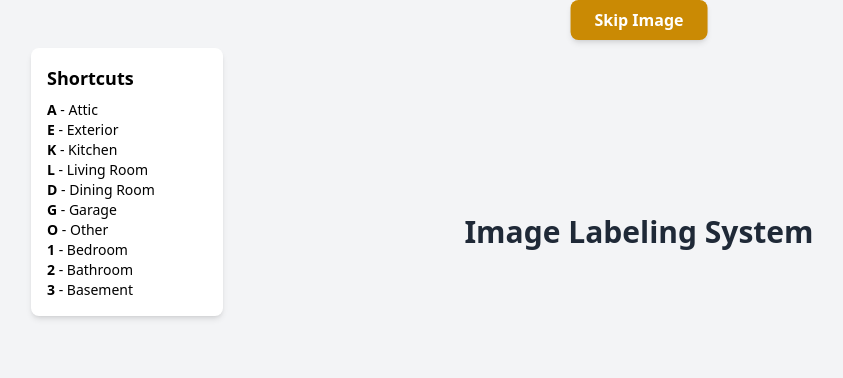
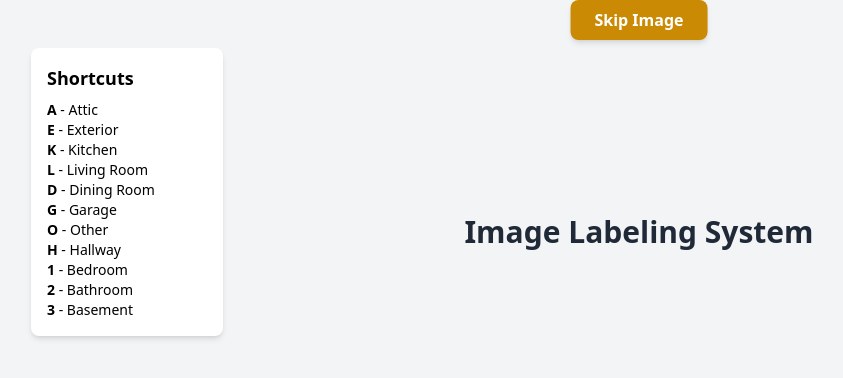
Before and after one commit to jwizenfeld04/Real-Estate-Image-Labeler, a Flask app: page / in a window 1280 px wide. Shown: the top 378 px of the page, without its empty margins (1-844 px from the left). Run offline with Flask 3, Linux system fonts and the light colour scheme; parts of the project's set-up code (start-up, migrations or seed data) failed here and were passed over; some libraries are stand-ins or nearby versions.

Commit message:
Added hallway option

```diff
--- a/backend/app/templates/index.html
+++ b/backend/app/templates/index.html
@@ -34,6 +34,7 @@
         <li><span class="font-bold">D</span> - Dining Room</li>
         <li><span class="font-bold">G</span> - Garage</li>
         <li><span class="font-bold">O</span> - Other</li>
+        <li><span class="font-bold">H</span> - Hallway</li>
         <li><span class="font-bold">1</span> - Bedroom</li>
         <li><span class="font-bold">2</span> - Bathroom</li>
         <li><span class="font-bold">3</span> - Basement</li>
@@ -68,6 +69,7 @@
           <option value="Attic">Attic</option>
           <option value="Garage">Garage</option>
           <option value="Other">Other</option>
+          <option value="Other">Hallway</option>
         </select>
 
         <button
@@ -208,6 +210,7 @@
         d: "Dining Room",
         g: "Garage",
         o: "Other",
+        h: "Hallway",
         1: "Bedroom",
         2: "Bathroom",
         3: "Basement",
```
